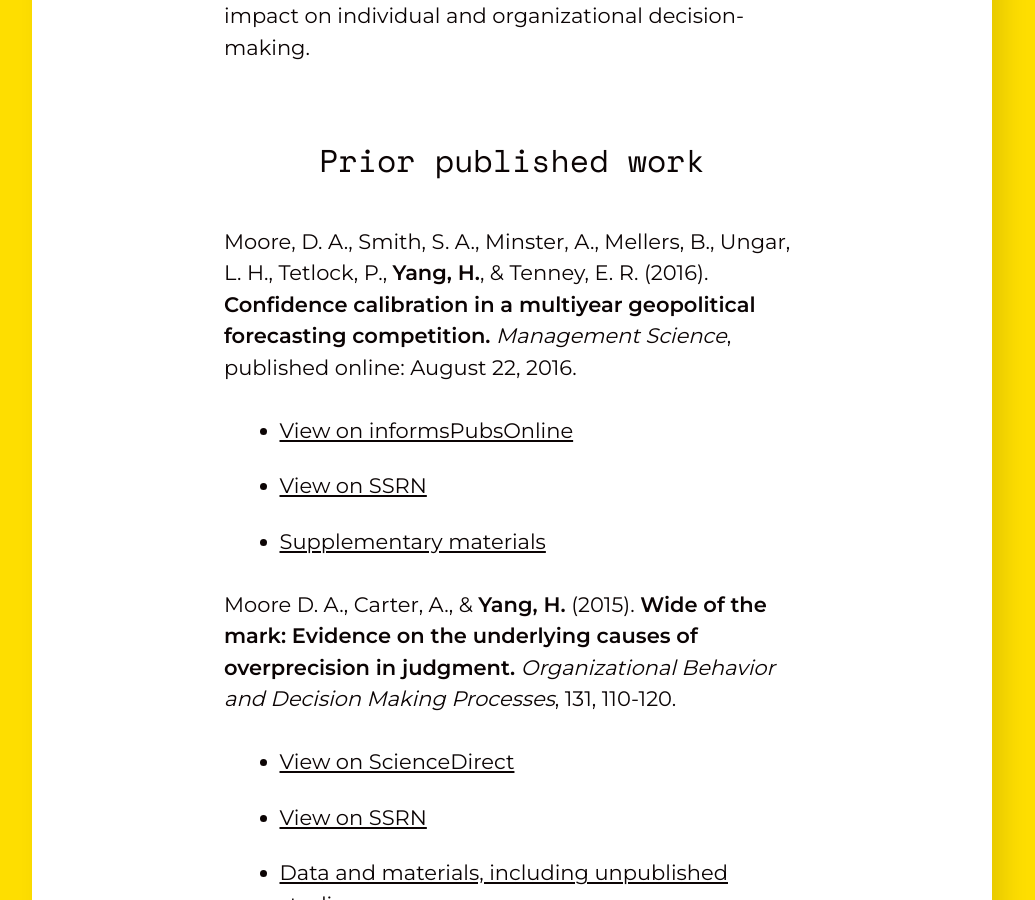
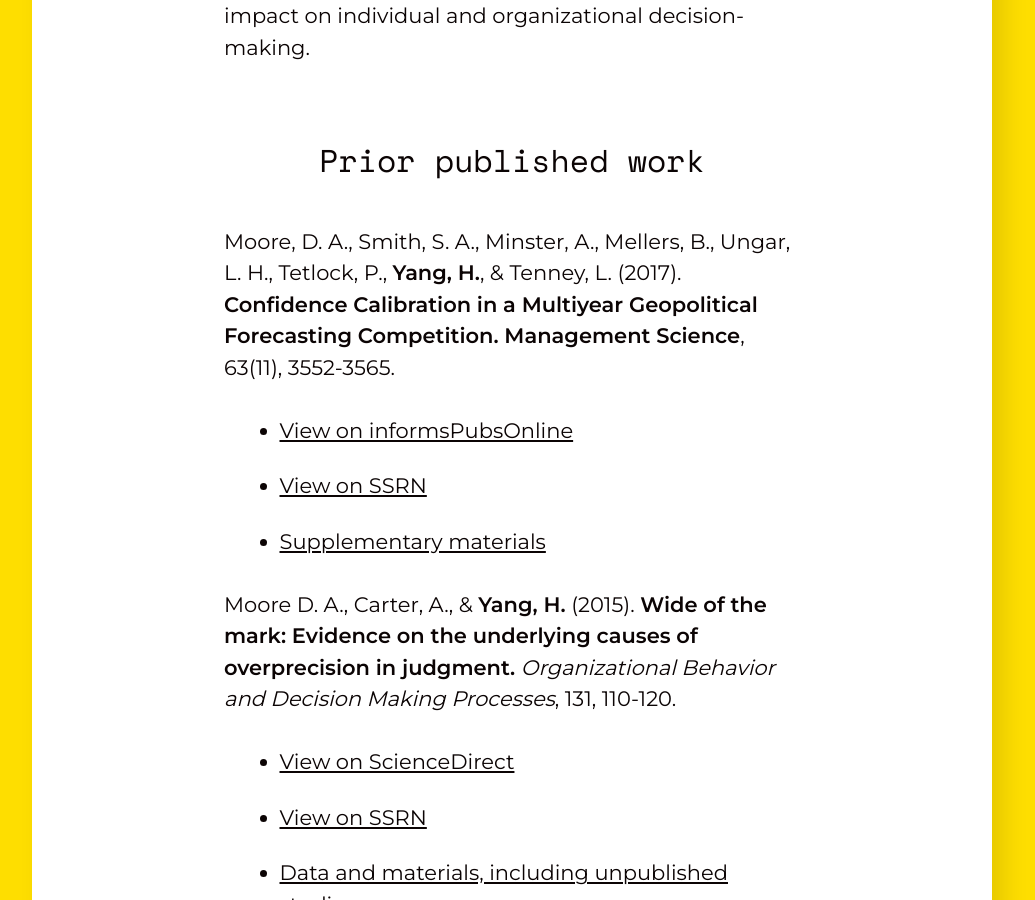
Before and after one commit to heatherhjyang/heatherhjyang.github.io, a Jekyll site: the page built from research.md, in a window 1280 px wide and 900 px high, scrolled down 1130 px. Shown: the whole window, without its empty margins (128-1163 px from the left). Built offline with Jekyll 4.4.1, drawn with Linux system fonts in a browser that asks for light colours.

Commit message:
Update research.md

```diff
--- a/research.md
+++ b/research.md
@@ -15,7 +15,7 @@ Successful digital transformation isn’t just about the code. It’s also about
 ### Prior published work
 
 
-Moore, D. A., Smith, S. A., Minster, A., Mellers, B., Ungar, L. H., Tetlock, P., **Yang, H.**, & Tenney, E. R. (2016). **Confidence calibration in a multiyear geopolitical forecasting competition.** _Management Science_, published online: August 22, 2016.
+Moore, D. A., Smith, S. A., Minster, A., Mellers, B., Ungar, L. H., Tetlock, P., **Yang, H.**, & Tenney, L. (2017). **Confidence Calibration in a Multiyear Geopolitical Forecasting Competition. Management Science**, 63(11), 3552-3565.
 
 * [View on informsPubsOnline](https://pubsonline.informs.org/doi/10.1287/mnsc.2016.2525)
 * [View on SSRN](https://papers.ssrn.com/sol3/papers.cfm?abstract_id=3643605)
```
